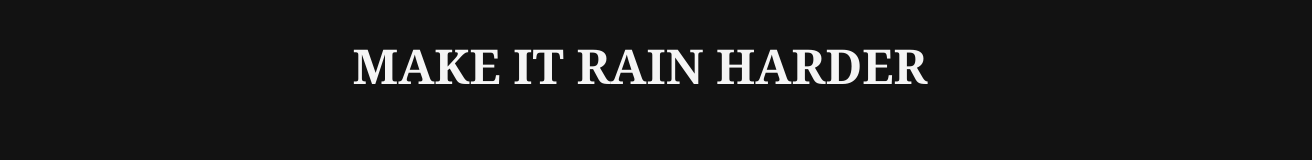
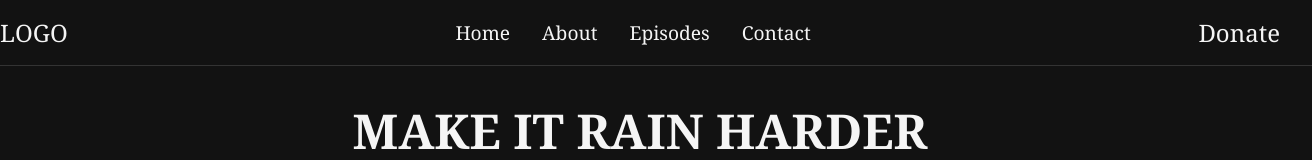
Before and after one commit to pocketsquare/rainharder, a SvelteKit app: page / in a window 1280 px wide. Shown: the top 160 px of the page, 1312 px wide, since content can reach past the window. Built offline with nearby package versions, Linux system fonts and the light colour scheme; grey boxes are pictures that could not be loaded.

Commit message:
oh Sam Altman, you GPU hoooor

```diff
--- /dev/null
+++ b/src/lib/Header.svelte
@@ -0,0 +1,24 @@
+<script>
+    export let links = [
+      { name: "Home", href: "/" },
+      { name: "About", href: "/about" },
+      { name: "Episodes", href: "/episodes" },
+      { name: "Contact", href: "/contact" }
+    ];
+  </script>
+
+  <header class="site-header">
+    <div class="logo-placeholder">
+      LOGO
+    </div>
+
+    <nav class="navigation">
+      {#each links as link}
+        <a href="{link.href}">{link.name}</a>
+      {/each}
+    </nav>
+
+    <div class="donation-placeholder">
+      Donate
+    </div>
+  </header>
--- a/src/routes/+page.svelte
+++ b/src/routes/+page.svelte
@@ -1,11 +1,13 @@
 <script>
-    // No script needed for this simple component
+  import Header from '$lib/Header.svelte';
 </script>
 
 <svelte:head>
   <title>Rain Harder</title>
   <link rel="stylesheet" href="/styles.css">
 </svelte:head>
+
+<Header />
 
 <div class="container">
   <h1>MAKE IT RAIN HARDER</h1>
--- a/src/routes/fools/+page.svelte
+++ b/src/routes/fools/+page.svelte
@@ -15,12 +15,12 @@
 
   <p>
     &nbsp;<a href="/pdfs/The%20Art%20of%20Dressing%20Fiscally%20MS.pdf#page=90" target="_blank">
-      Last Night was the Night of Long Knives.
+      Last Night was another Night of Long Knives.
     </a>
   </p>
 
   <section class="episode-sample">
     <h2>Episode 1: Infinite Jest, Infinite Debts</h2>
-    <p>Denver money, Denver sandwiches, Stone Roses. Special guest: Elvis.</p>
+    <p>Denver Stones, Denver Bones, Stone Roses. Special guest: Elvis.</p>
   </section>
 </div>
--- a/static/styles.css
+++ b/static/styles.css
@@ -89,3 +89,31 @@ p { font-size: 1.25rem; opacity: 0.7; }
   line-height: 1.6;
   color: #cccccc; /* fixed for dark theme */
 }
+
+/* Header component styles */
+.site-header {
+  display: flex;
+  justify-content: space-between;
+  align-items: center;
+  width: 100%;
+  padding: 1rem 2rem;
+  border-bottom: 1px solid #333;
+}
+
+.logo-placeholder,
+.donation-placeholder {
+  font-size: 1.5rem;
+  color: #f5f5f5;
+}
+
+.navigation a {
+  margin: 0 1rem;
+  color: #f5f5f5;
+  text-decoration: none;
+  font-size: 1.2rem;
+  transition: color 0.3s ease;
+}
+
+.navigation a:hover {
+  color: #cccccc;
+}
```
Lines whose indentation alone changed are shown as unchanged.
